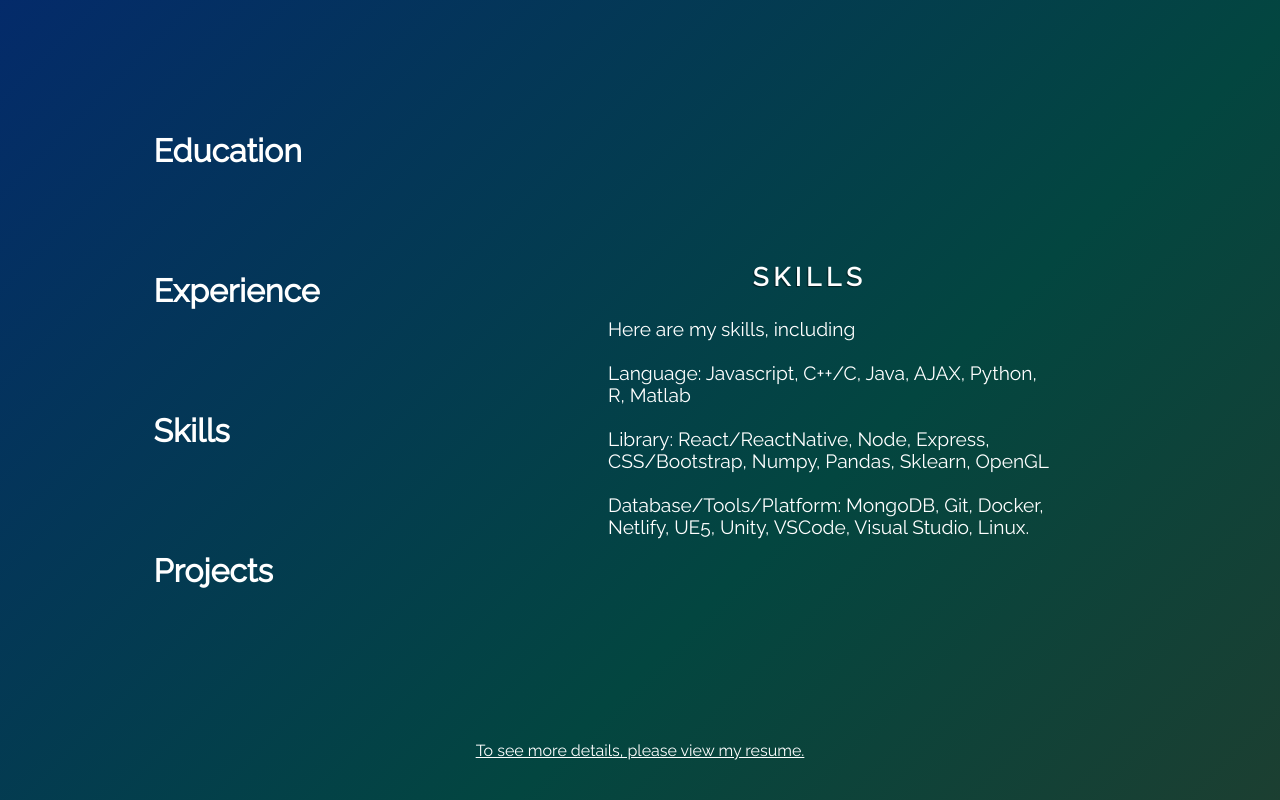
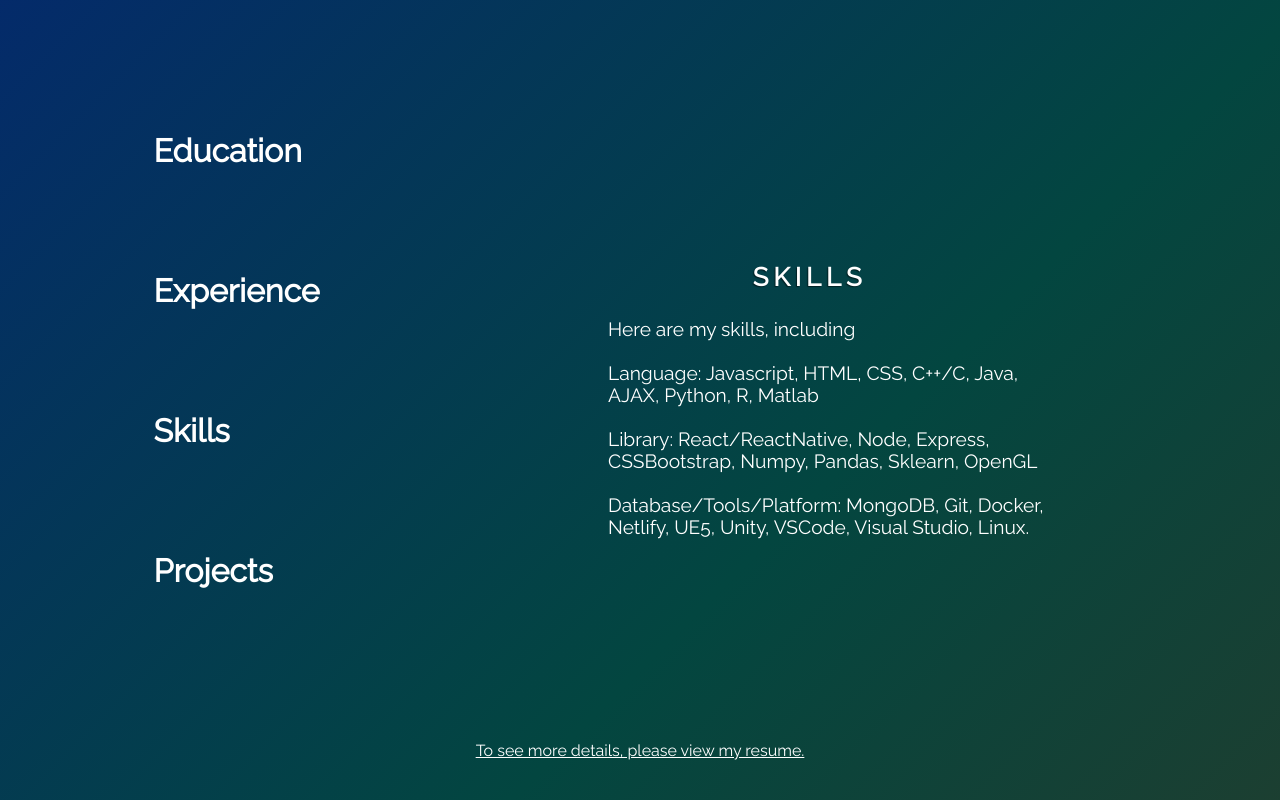
Before and after one commit to KaiMHK/Kai-website, a React (Create React App) app: page /main/resume in a window 1280 px wide. Both pictures are taken after a click on the element "Skills". Shown: the top 800 px of the page. Built offline with nearby package versions, Linux system fonts and the light colour scheme.

Commit message:
updateSkills

```diff
--- a/src/components/InfoBlock.js
+++ b/src/components/InfoBlock.js
@@ -16,7 +16,7 @@ let infos = {
   sk: {
     name: "Skills",
     content:
-      "Here are my skills, including \n \n Language: Javascript, C++/C, Java, AJAX, Python, R, Matlab \n \n Library: React/ReactNative, Node, Express, CSS/Bootstrap, Numpy, Pandas, Sklearn, OpenGL \n \n Database/Tools/Platform: MongoDB, Git, Docker, Netlify, UE5, Unity, VSCode, Visual Studio, Linux.",
+      "Here are my skills, including \n \n Language: Javascript, HTML, CSS, C++/C, Java, AJAX, Python, R, Matlab \n \n Library: React/ReactNative, Node, Express, CSSBootstrap, Numpy, Pandas, Sklearn, OpenGL \n \n Database/Tools/Platform: MongoDB, Git, Docker, Netlify, UE5, Unity, VSCode, Visual Studio, Linux.",
   },
   pr: {
     name: "Projects",
```
